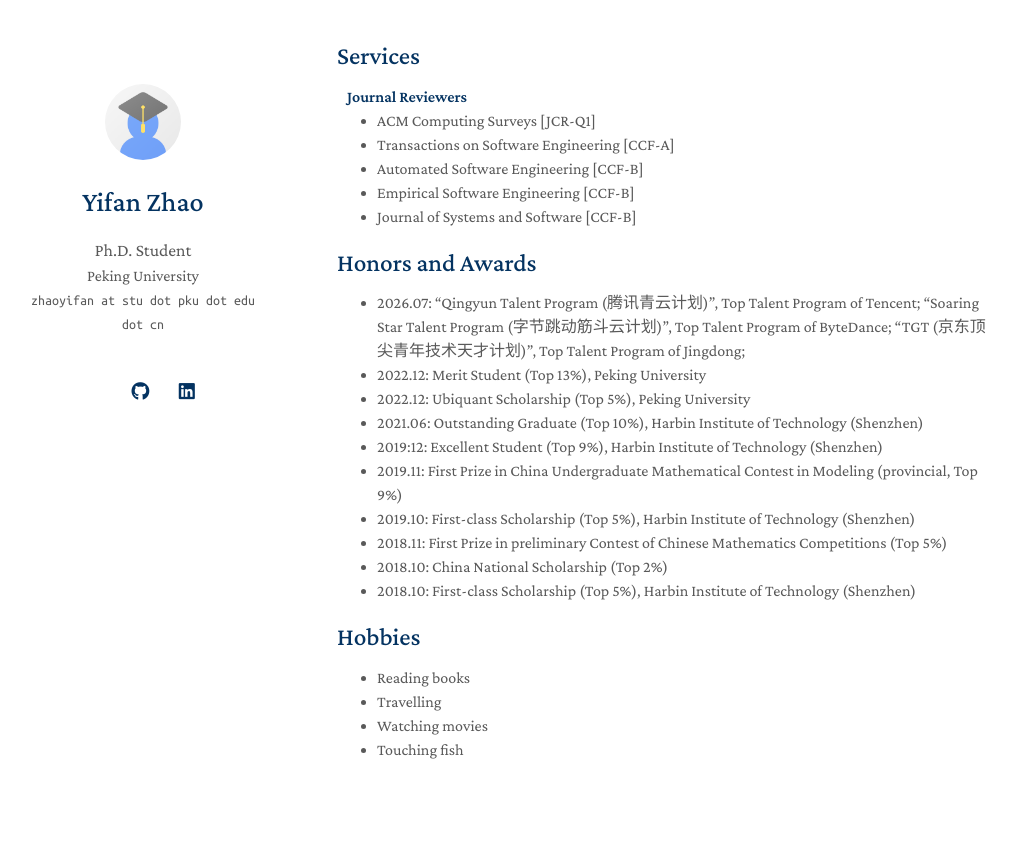
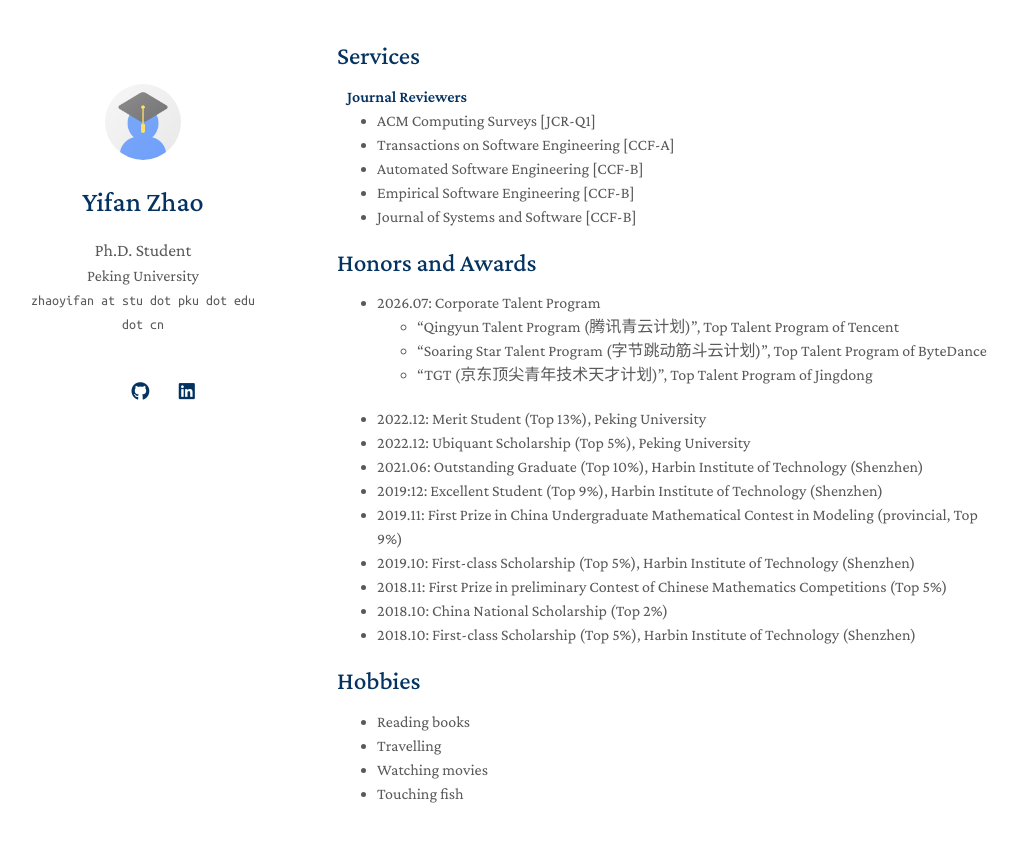
Before and after one commit to yifan-CodeDir/yifan-CodeDir.github.io, a Jekyll site: the page built from index.md, in a window 1280 px wide and 900 px high, scrolled down 2491 px. Shown: the top 842 px of the window, without its empty margins (133-1151 px from the left). Built offline with Jekyll 4.4.1, drawn with Linux system fonts in a browser that asks for light colours; a style sheet for code colours, icons or effects is not loaded; our own code applies the rules of GitHub Pages for plain Markdown files.

Commit message:
Update index.md

```diff
--- a/index.md
+++ b/index.md
@@ -30,7 +30,10 @@ I am now working as a senior researcher at WeChat Pay AI Lab, Tencent. I graduat
 {% include_relative _includes/services.md %}
 
 ## Honors and Awards
-- 2026.07: "Qingyun Talent Program (腾讯青云计划)", Top Talent Program of Tencent; "Soaring Star Talent Program (字节跳动筋斗云计划)", Top Talent Program of ByteDance; "TGT (京东顶尖青年技术天才计划)", Top Talent Program of Jingdong;
+- 2026.07: Corporate Talent Program
+    - "Qingyun Talent Program (腾讯青云计划)", Top Talent Program of Tencent
+    - "Soaring Star Talent Program (字节跳动筋斗云计划)", Top Talent Program of ByteDance
+    - "TGT (京东顶尖青年技术天才计划)", Top Talent Program of Jingdong
 - 2022.12: Merit Student (Top 13%), Peking University
 - 2022.12: Ubiquant Scholarship (Top 5%), Peking University
 - 2021.06: Outstanding Graduate (Top 10%), Harbin Institute of Technology (Shenzhen)
```
